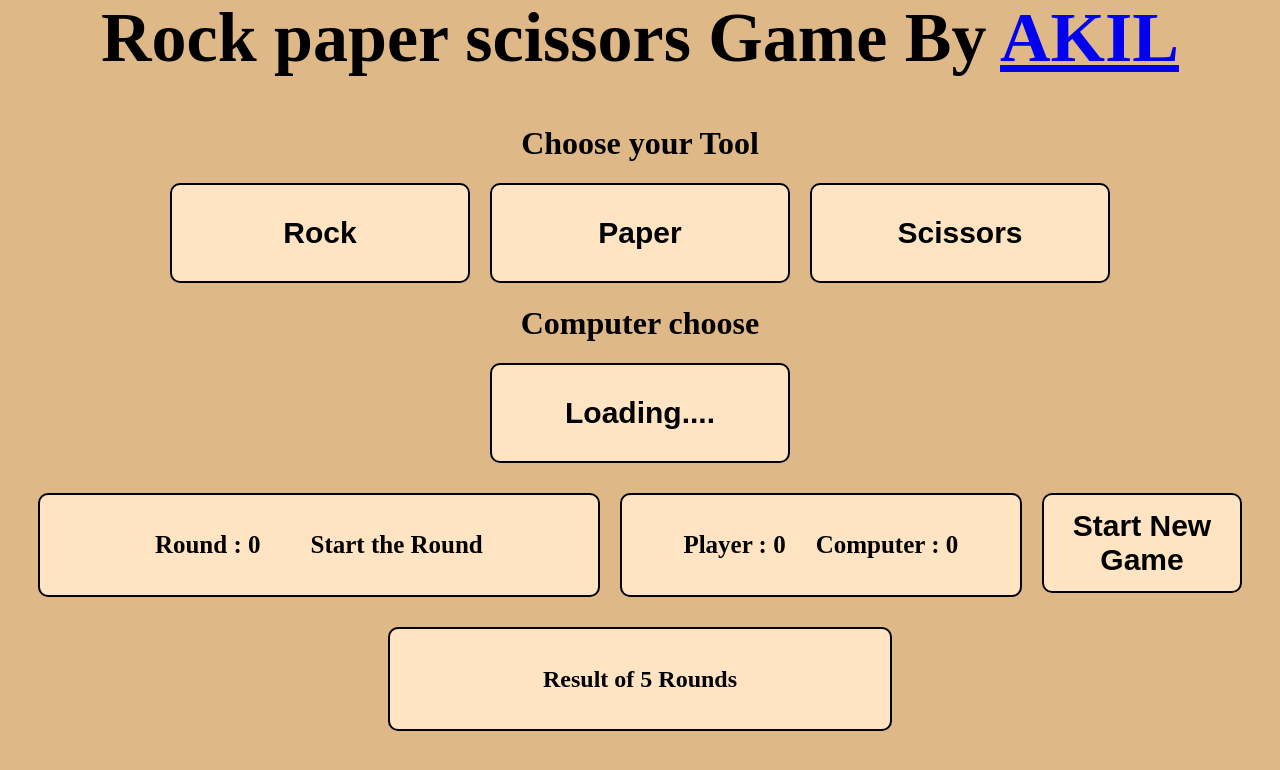
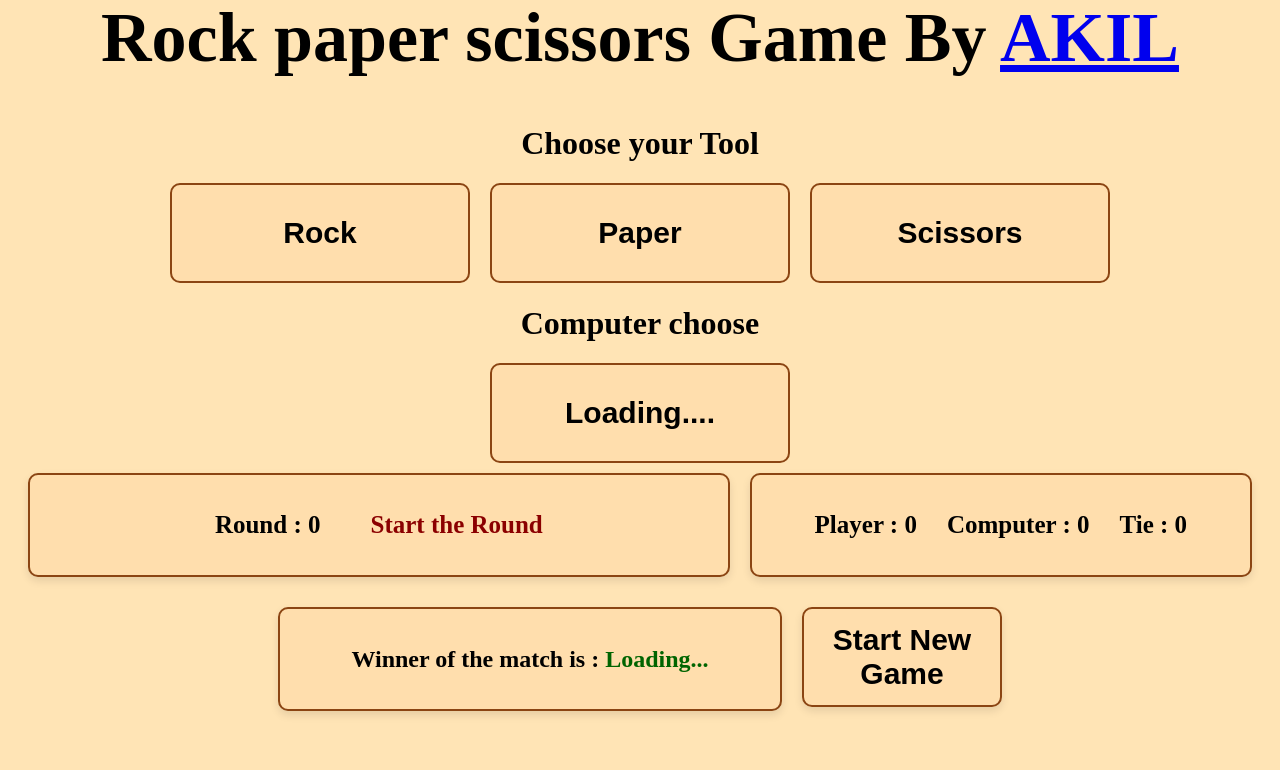
Before and after one commit to Akilraj-1153/Odin-Student-Rock_paper_scissors, a plain HTML site: page index.html in a window 1280 px wide. Both pictures are taken after a click on the button "Start New Game". Drawn offline with Linux system fonts and the light colour scheme.

Commit message:
improved logic

```diff
--- a/index.css
+++ b/index.css
@@ -1,60 +1,71 @@
-body{
-    background-color: burlywood;
+body {
+    background-color: #ffe4b5;
     text-align: center;
+
 }
 
-.Title{
+.Title {
     font-size: 70px;
     margin-top: -10px;
 }
-.playerinput{
+
+.playerinput {
     display: flex;
     justify-content: center;
-    gap:20px;
+    gap: 20px;
+}
 
-}
-button{
-    background-color: bisque;
+button {
+    background-color: #ffdead;
     height: 100px;
     width: 300px;
     border-radius: 10px;
-    border:2px solid black;
+    border: 2px solid #8b4513;
     cursor: pointer;
     font-weight: bold;
     font-size: 30px;
+    transition: background-color 0.3s ease;
 }
 
-button:hover{
-    background-color: burlywood ;
+button:hover {
+    background-color: #deb887;
 }
 
-.report{
+.report {
     display: flex;
     gap: 20px;
-    padding: 30px;
+    padding: 20px;
     justify-content: center;
+    margin-top: -10px;
+}
 
-}
-.report#result{
-    padding: 0;
-}
-.infobox{
+.infobox {
     height: 100px;
-    background-color: bisque;
+    background-color: #ffdead;
     border-radius: 10px;
-    border:2px solid black;
+    border: 2px solid #8b4513;
     display: flex;
     justify-content: center;
     align-items: center;
-    gap: 50px
+    gap: 50px;
+    box-shadow: 0 4px 8px rgba(0, 0, 0, 0.1);
+}
 
-}
-#scorecard{
+#scorecard {
     gap: 30px;
 }
-#resultbox{
+
+#resultbox {
+
     display: flex;
     justify-content: center;
     align-items: center;
+}
 
+#RoundResult {
+    color: #8b0000;
 }
+
+#resultinfo {
+    color: #006400;
+}
--- a/index.html
+++ b/index.html
@@ -27,16 +27,18 @@
         <div class="infobox" id="scorecard" style="width: 500px;">
             <h3 style="font-size: 25px; ">Player : <span id="playerScore">0 </span></h3>
             <h3 style="font-size: 25px; ">Computer : <span id="computerScore">0</span></h3>
+            <h3 style="font-size: 25px; ">Tie : <span id="tieScore">0 </span></h3>
         </div>
-        <div class="infobox" style="width: 200px; border: 0;">
-            <button onclick="NewGame()">Start New Game</button>
-        </div>
+
    </div>
    <div class="report" id="result">
     <div class="infobox" id="resultbox" style="width: 500px;">
-    <h2 id="resultinfo">
-        Result of 5 Rounds
+    <h2 >
+        Winner of the match is : <span id="resultinfo">Loading...</span>
     </h2>
+    </div>
+    <div class="infobox" style="width: 200px; border: 0;">
+        <button onclick="NewGame()">Start New Game</button>
     </div>
    </div>
 </body>
--- a/index.js
+++ b/index.js
@@ -1,13 +1,5 @@
 function NewGame(){
-    player=0;
-    computer=0;
-    const Roundno=0;
-    document.getElementById("computerSelected").innerHTML = "Loading....";
-    document.getElementById("RoundNo").innerHTML = Roundno;
-    document.getElementById("RoundResult").innerHTML = "Start the Round";
-    document.getElementById("playerScore").innerHTML = player;
-    document.getElementById("computerScore").innerHTML = computer;
-    document.getElementById("resultinfo").innerHTML = "Result of 5 Rounds";
+    location.reload()
 }
 
 function getComputerChoice() {
@@ -20,16 +12,22 @@ function getComputerChoice() {
 
 function playRound(PlayerChoice, computerSelection) {
         if (PlayerChoice === computerSelection) {
+            tie+=1
             return "Tie";
         }
         else if (
             (PlayerChoice === "Rock" && computerSelection === "Scissor") ||
             (PlayerChoice === "Paper" && computerSelection === "Rock") ||
             (PlayerChoice === "Scissor" && computerSelection === "Paper")
+
         ) {
             player += 1;
             return "You Won! " + PlayerChoice + " beats " + computerSelection;
-        } else {
+        } else if(
+            (PlayerChoice === "Scissor" && computerSelection === "Rock") ||
+            (PlayerChoice === "Paper" && computerSelection === "Scissor") ||
+            (PlayerChoice === "Rock" && computerSelection === "Paper")
+        ){
             computer += 1;
             return "You Lose! " + computerSelection + " beats " + PlayerChoice;
         }
@@ -46,9 +44,9 @@ function game(PlayerChoice) {
     document.getElementById("RoundResult").innerHTML = roundResult;
     document.getElementById("playerScore").innerHTML = player;
     document.getElementById("computerScore").innerHTML = computer;
+    document.getElementById("tieScore").innerHTML = tie;
 
-
-    if(Roundno == Roundlimit){
+    if(Roundno == Roundlimit || player == 3 || computer == 3){
         if (player >= 3 || player > computer) {
             document.getElementById("resultinfo").innerHTML = "Player wins";
         } else if (computer >= 3 || player < computer) {
@@ -63,6 +61,7 @@ function game(PlayerChoice) {
 
 let Roundlimit=5;
 let Roundno = 1;
+let tie=0;
 let player = 0;
 let computer = 0;
 console.log(game());
```
